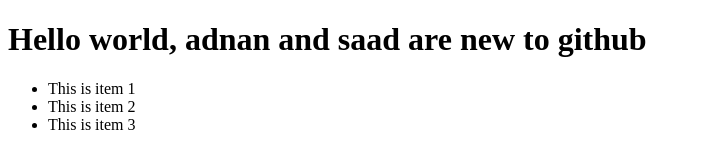
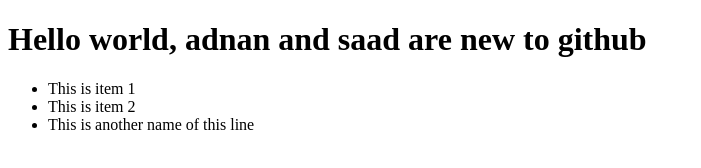
Before and after one commit to cgxsdream/stunning-octo-tribble, a plain HTML site: page index.html in a window 1280 px wide. Shown: the whole page, without its empty margins (0-701 px from the left). Drawn offline with Linux system fonts and the light colour scheme.

Commit message:
changed the name of 3rd item

```diff
--- a/index.html
+++ b/index.html
@@ -10,7 +10,7 @@
  <ul>
  	<li>This is item 1</li>
  	<li>This is item 2</li>
- 	<li>This is item 3</li>
+ 	<li>This is another name of this line</li>
  </ul>
 
 </body>
```
